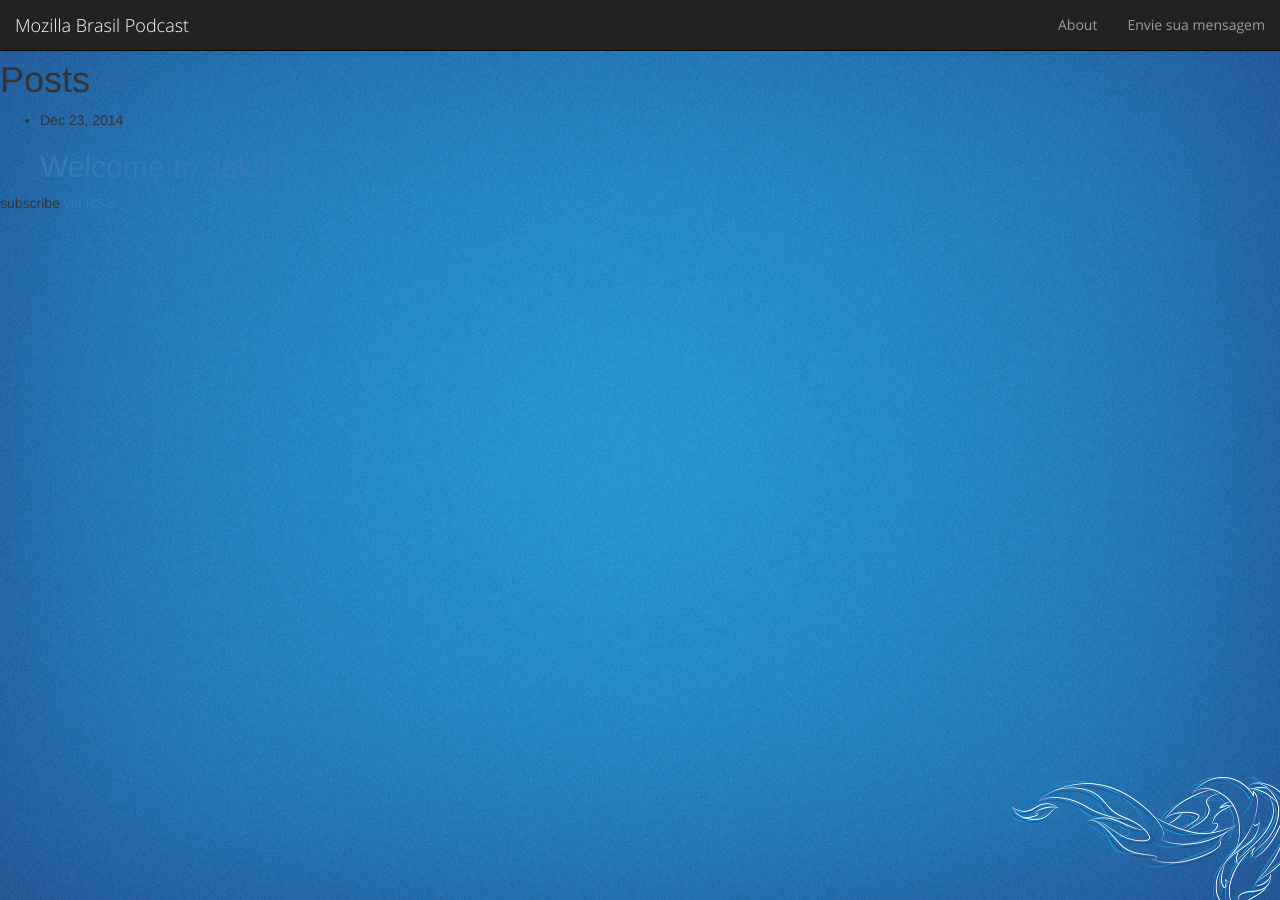
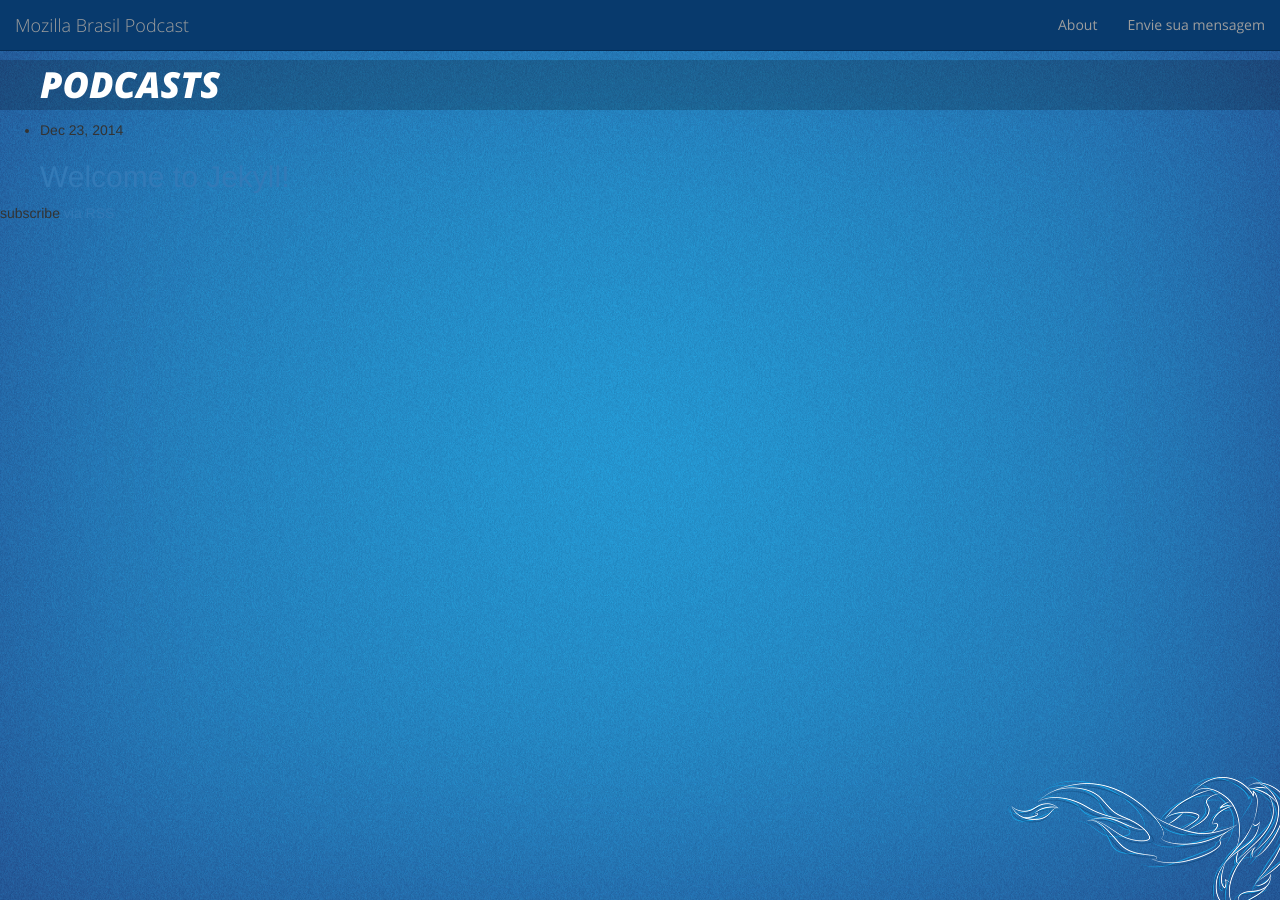
Before and after one commit to mozillabrasil/podcast, a Jekyll site: the page built from index.html, in a window 1280 px wide. Built offline with Jekyll 4.4.1, drawn with Linux system fonts in a browser that asks for light colours; the list of posts is cut into pages by our own code.

Commit message:
Menu and page header style

```diff
--- a/_includes/header.html
+++ b/_includes/header.html
@@ -2,7 +2,7 @@
 
   <div class="wrapper">
 
-	<nav class="navbar navbar-default navbar-fixed-top navbar-inverse navbar-topo">
+	<nav class="navbar navbar-default navbar-fixed-top navbar-topo">
 		<div class="container-fluid">
 			<div class="navbar-header">
 				<button type="button" class="navbar-toggle collapsed" data-toggle="collapse" data-target="#menutopo">
--- a/css/style.css
+++ b/css/style.css
@@ -86,7 +86,7 @@
 }
 
 body {
-    background: #2284BE;
+    background: #2563A2;
     background-image: url("img/bg.png");
     background-repeat:no-repeat;
     background-size:100% 100%;
@@ -115,3 +115,118 @@
 .navbar-topo .nav li {
     font-family:"Open Sans";
 }
+.navbar-topo{
+	background-color:#083A6D;
+	border-color:#042C56;
+}
+
+.navbar-topo .navbar-brand{
+	color:#fff;
+}
+
+.navbar-topo .navbar-brand:hover,.navbar-topo .navbar-brand:focus{
+	color:#9d9d9d;
+	background-color:transparent
+}
+
+.navbar-topo .navbar-text{
+	color:#9d9d9d
+}
+
+.navbar-topo .navbar-nav>li>a{
+	color:#9d9d9d
+}
+
+.navbar-topo .navbar-nav>li>a:hover,.navbar-topo .navbar-nav>li>a:focus{
+	color:#fff;
+	background-color:transparent
+}
+
+.navbar-topo .navbar-nav>.active>a,.navbar-topo .navbar-nav>.active>a:hover,.navbar-topo .navbar-nav>.active>a:focus{
+	color:#fff;
+	background-color:#080808
+}
+
+.navbar-topo .navbar-nav>.disabled>a,.navbar-topo .navbar-nav>.disabled>a:hover,.navbar-topo .navbar-nav>.disabled>a:focus{
+	color:#444;
+	background-color:transparent
+}
+
+.navbar-topo .navbar-toggle{
+	border-color:#042C56
+}
+
+.navbar-topo .navbar-toggle:hover,.navbar-topo .navbar-toggle:focus{
+	background-color:#042C56
+}
+
+.navbar-topo .navbar-toggle .icon-bar{
+	background-color:#fff
+}
+
+.navbar-topo .navbar-collapse,.navbar-topo .navbar-form{
+	border-color:#101010
+}
+
+.navbar-topo .navbar-nav>.open>a,.navbar-topo .navbar-nav>.open>a:hover,.navbar-topo .navbar-nav>.open>a:focus{
+	color:#fff;
+	background-color:#080808
+}
+
+@media (max-width:767px){
+	.navbar-topo .navbar-nav .open .dropdown-menu>.dropdown-header{
+		border-color:#080808
+	}
+
+	.navbar-topo .navbar-nav .open .dropdown-menu .divider{
+		background-color:#080808
+	}
+
+	.navbar-topo .navbar-nav .open .dropdown-menu>li>a{
+		color:#9d9d9d
+	}
+
+	.navbar-topo .navbar-nav .open .dropdown-menu>li>a:hover,.navbar-topo .navbar-nav .open .dropdown-menu>li>a:focus{
+		color:#fff;
+		background-color:transparent
+	}
+
+	.navbar-topo .navbar-nav .open .dropdown-menu>.active>a,.navbar-topo .navbar-nav .open .dropdown-menu>.active>a:hover,.navbar-topo .navbar-nav .open .dropdown-menu>.active>a:focus{
+		color:#fff;
+		background-color:#080808
+	}
+
+	.navbar-topo .navbar-nav .open .dropdown-menu>.disabled>a,.navbar-topo .navbar-nav .open .dropdown-menu>.disabled>a:hover,.navbar-topo .navbar-nav .open .dropdown-menu>.disabled>a:focus{
+		color:#444;
+		background-color:transparent
+	}
+
+}
+
+.navbar-topo .navbar-link{
+	color:#9d9d9d
+}
+
+.navbar-topo .navbar-link:hover{
+	color:#fff
+}
+
+.navbar-topo .btn-link{
+	color:#9d9d9d
+}
+
+.navbar-topo .btn-link:hover,.navbar-topo .btn-link:focus{
+	color:#fff
+}
+
+.navbar-topo .btn-link[disabled]:hover,fieldset[disabled] .navbar-topo .btn-link:hover,.navbar-topo .btn-link[disabled]:focus,fieldset[disabled] .navbar-topo .btn-link:focus{
+	color:#444
+}
+.page-heading {
+  background:rgba(0,0,0,0.2);
+  color:#fff;
+  padding:5px 40px 5px 40px;
+  font-family: "Open Sans Extrabold";
+  text-transform: uppercase;
+  font-style: italic;
+}
--- a/index.html
+++ b/index.html
@@ -4,7 +4,7 @@
 
 <div class="home">
 
-  <h1 class="page-heading">Posts</h1>
+  <h1 class="page-heading">Podcasts</h1>
 
   <ul class="post-list">
     {% for post in site.posts %}
```
